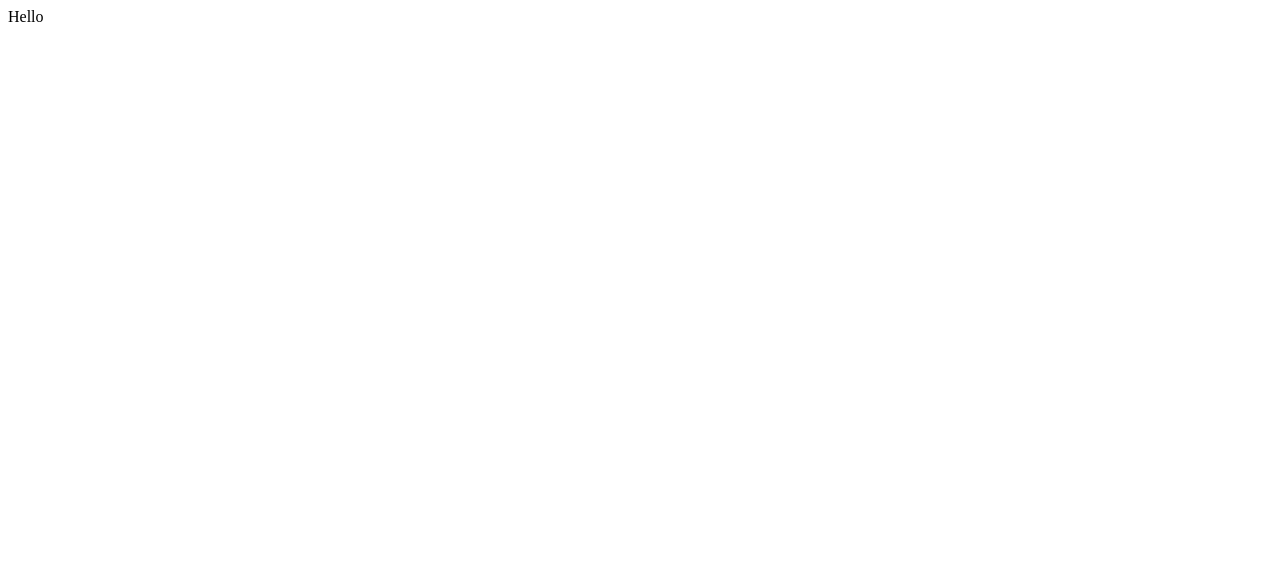
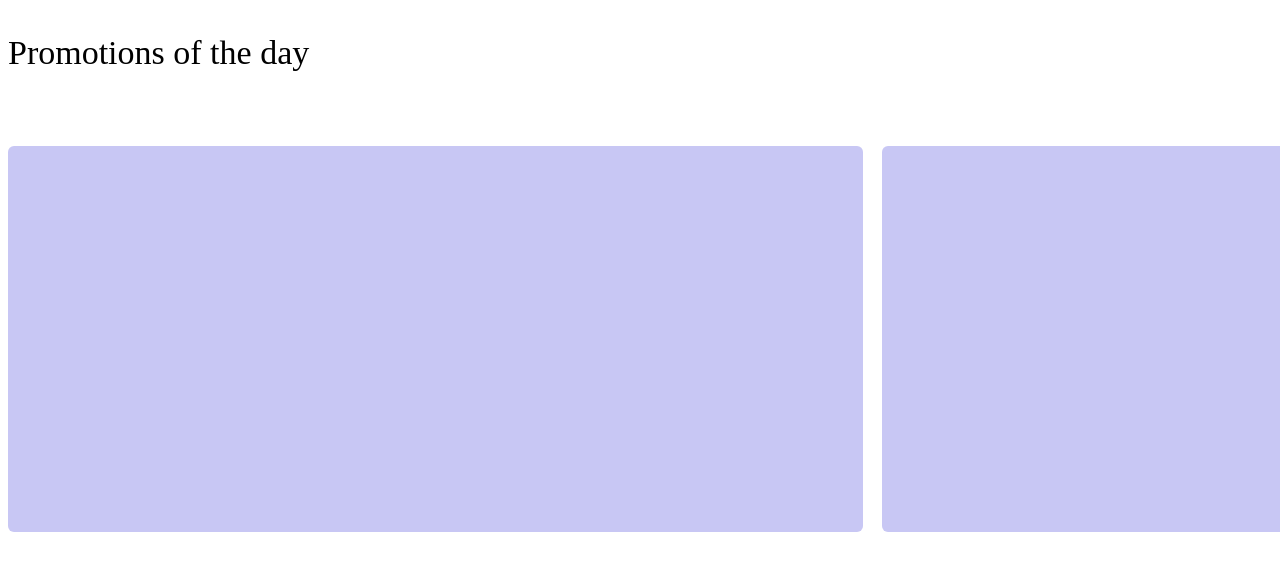
Before and after one commit to prior-kratos/repozitori1, a plain HTML site: page index.html in a window 1280 px wide. Drawn offline with Linux system fonts and the light colour scheme.

Commit message:
promotion

```diff
--- a/index.html
+++ b/index.html
@@ -7,6 +7,11 @@
     <link rel="stylesheet" href="style.css">
 </head>
 <body>
-    Hello
+    <p class="promotion">Promotions of the day</p>
+    <div class="galava">
+        <div class="big"></div>
+        <div class="small"></div>
+</div>
+
 </body>
 </html>
--- a/style.css
+++ b/style.css
@@ -0,0 +1,26 @@
+.galava{
+    width: 1289px;
+    height: 461px;
+    display: flex;
+    justify-content: center;
+    align-items: center;
+    gap:19px;
+
+}
+.big{
+    background-color: #c8c7f4;
+    width: 855px;
+    height: 386px;
+    border-radius: 6px;
+}
+.small{
+    width: 415px;
+    height: 386px;
+    border-radius: 6px;
+    background-color: #c8c7f4;
+}
+.promotion{
+    width: 362px;
+    height: 40px;
+    font-size: 34px;
+}
```
